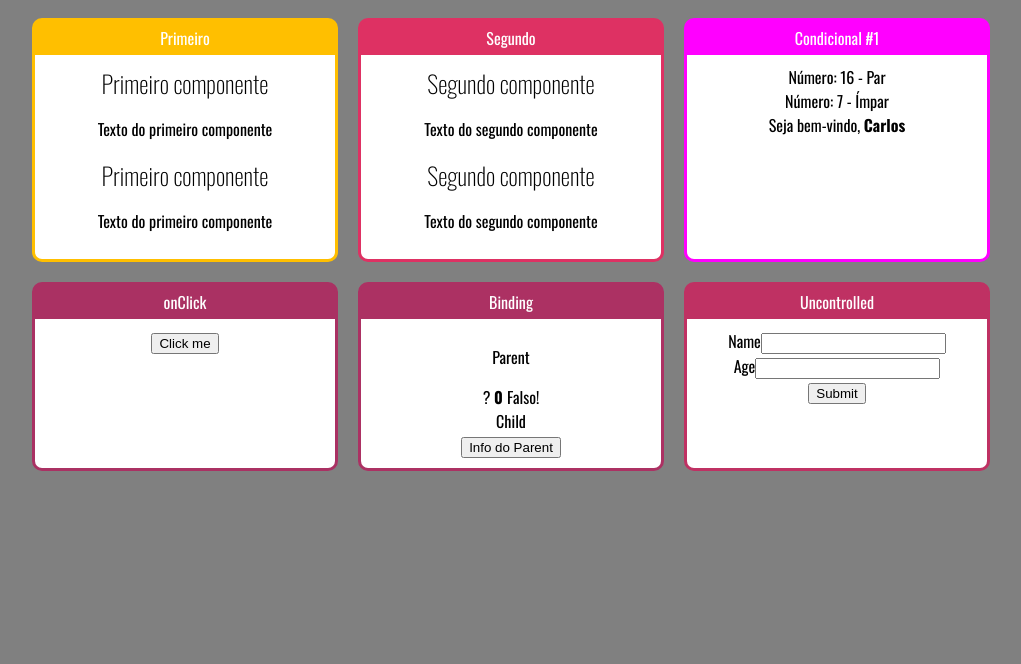
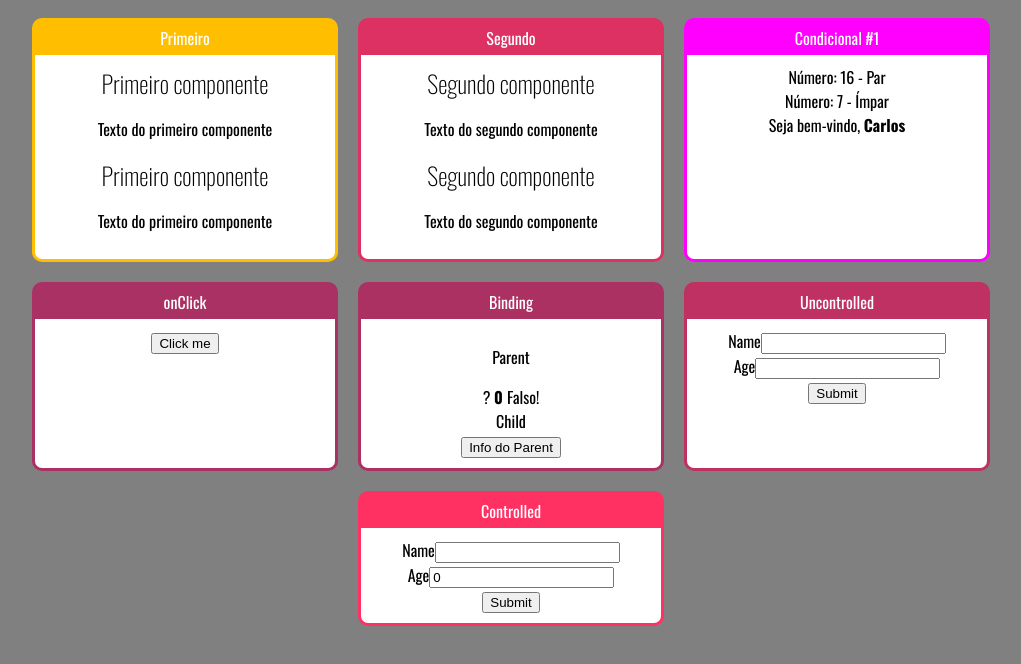
Before and after one commit to itfernandolira/react-basics-part-two, a React (Create React App) app: page / in a window 1280 px wide. Shown: the top 664 px of the page, without its empty margins (129-1150 px from the left). Built offline with nearby package versions, Linux system fonts and the light colour scheme.

Commit message:
Controlled Component

```diff
--- a/src/App.js
+++ b/src/App.js
@@ -6,6 +6,7 @@ import UserInfo from "./components/basic/UserInfo";
 import OnClick from "./components/basic/OnClick";
 import ElementParent from "./components/basic/ElementParent";
 import Uncontrolled from "./components/basic/Uncontrolled";
+import Controlled from "./components/basic/Controlled";
 import './App.css';
 
 const app = () => {
@@ -34,6 +35,9 @@ const app = () => {
                 <Card title="Uncontrolled" color="#BF3163">
                     <Uncontrolled />
                 </Card>
+                <Card title="Controlled" color="#FF3163">
+                    <Controlled />
+                </Card>
             </div>
         </div>
     )
--- /dev/null
+++ b/src/components/basic/Controlled.js
@@ -0,0 +1,22 @@
+import { useState } from "react";
+
+const Controlled = () => {
+    const [name, setName] = useState('');
+    const [age, setAge] = useState(0);
+
+    return (
+        <form>
+            <div>
+                <label htmlFor="name">Name</label>
+                <input id="name" type="text" value={name} onChange={ e => setName(e.target.value)}/>
+            </div>
+            <div>
+                <label htmlFor="age">Age</label>
+                <input id="age" type="number" value={age} onChange={ e => setAge(e.target.value)}/>
+            </div>
+            <button type="submit">Submit</button>
+        </form>
+    )
+}
+
+export default Controlled;
```
